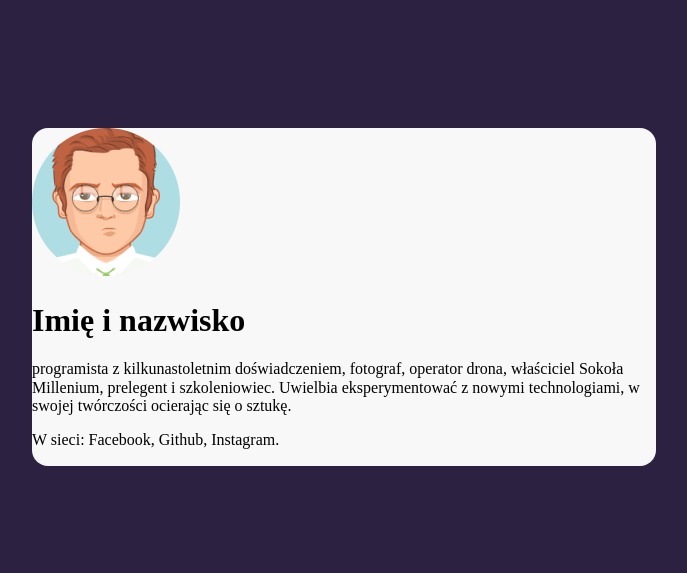
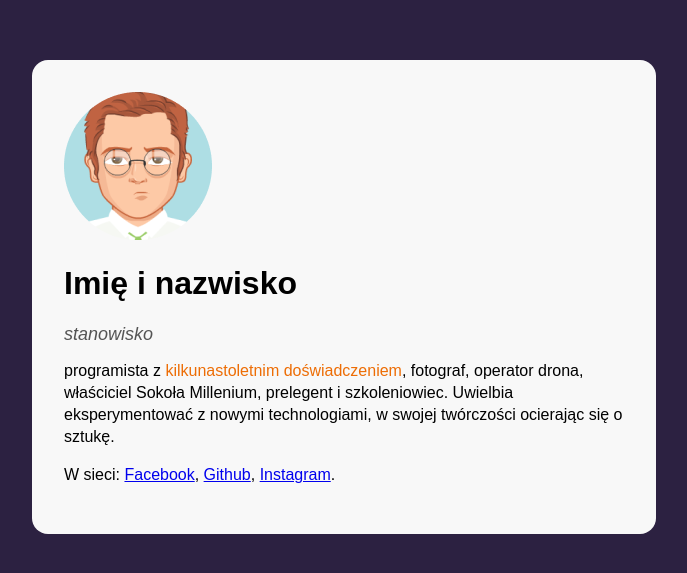
Before and after one commit to AniaMR/business-card-2020, a plain HTML site: page index.html in a window 1280 px wide. Shown: the part 103-676 px from the top of the page, without its empty margins (296-983 px from the left). Drawn offline with Linux system fonts and the light colour scheme.

Commit message:
complete BEM

```diff
--- a/index.html
+++ b/index.html
@@ -9,15 +9,16 @@
 </head>
 <body>
     <main class="main">
-        <article>
-            <img src="avatar.png" alt="Zdjęcie imię i nazwisko">
-            <header>
-                <h1>Imię i nazwisko</h1>
-                <p>
-                    programista z kilkunastoletnim doświadczeniem, fotograf, operator drona, właściciel Sokoła Millenium, prelegent i szkoleniowiec. Uwielbia eksperymentować z nowymi technologiami, w swojej twórczości ocierając się o sztukę.
+        <article class="person">
+            <img class="person__picture" src="avatar.png" alt="Zdjęcie imię i nazwisko">
+            <header class="person__info">
+                <h1 class="person__name">Imię i nazwisko</h1>
+                <p class="person__position">stanowisko</p>
+                <p class="person__description">
+                    programista z <strong class="special">kilkunastoletnim doświadczeniem</strong>, fotograf, operator drona, właściciel Sokoła Millenium,<strong class="special"></strong> prelegent i szkoleniowiec.</strong> Uwielbia eksperymentować z nowymi technologiami, w swojej twórczości ocierając się o sztukę.
                 </p>
-                <p>
-                    W sieci: Facebook, Github, Instagram.
+                <p class="person__description">
+                    W sieci: <a class="person__link" href="#">Facebook</a>, <a class="person__link" href="#">Github</a>, <a class="person__link" href="#">Instagram</a>.
                 </p>
             </header>
         </article>
--- a/style.css
+++ b/style.css
@@ -1,13 +1,43 @@
+html{
+    box-sizing: border-box;
+}
+*, *:before, *:after {
+    box-sizing: inherit;
+}
 body{
     background-color: #2C2141;
     display:flex;
     align-items:center;
     justify-content:center;
     min-height: 100vh;
+    font-family: Arial;
 }
 .main{
     background-color: #F8f8f8;
     border-radius:16px;
     width:624px;
     margin:16px;
+    padding:32px;
 }
+.person{
+
+}
+.person__description{
+    font-size:16px;
+    line-height: 22px;;
+}
+.person_name{
+font-size:36px;
+margin: 0;
+font-weight:normal;
+}
+.person__position{
+    font-size:18px;
+    color:#545454;
+    margin:0;
+    font-style: italic
+}
+.special{
+    color:#ed6d05;
+    font-weight: normal;
+}
```
